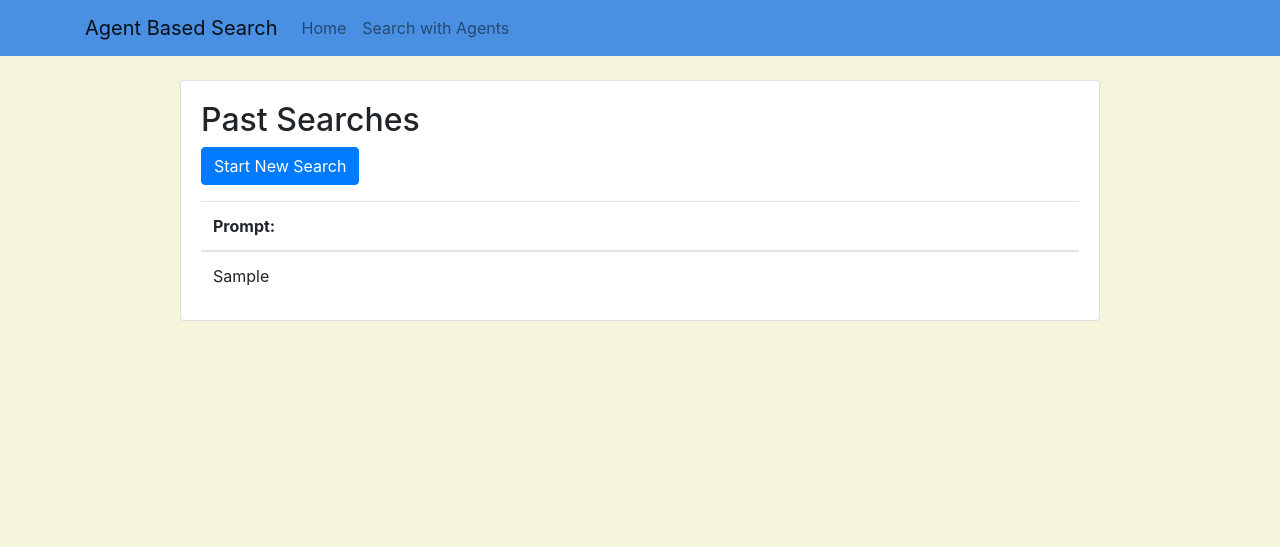
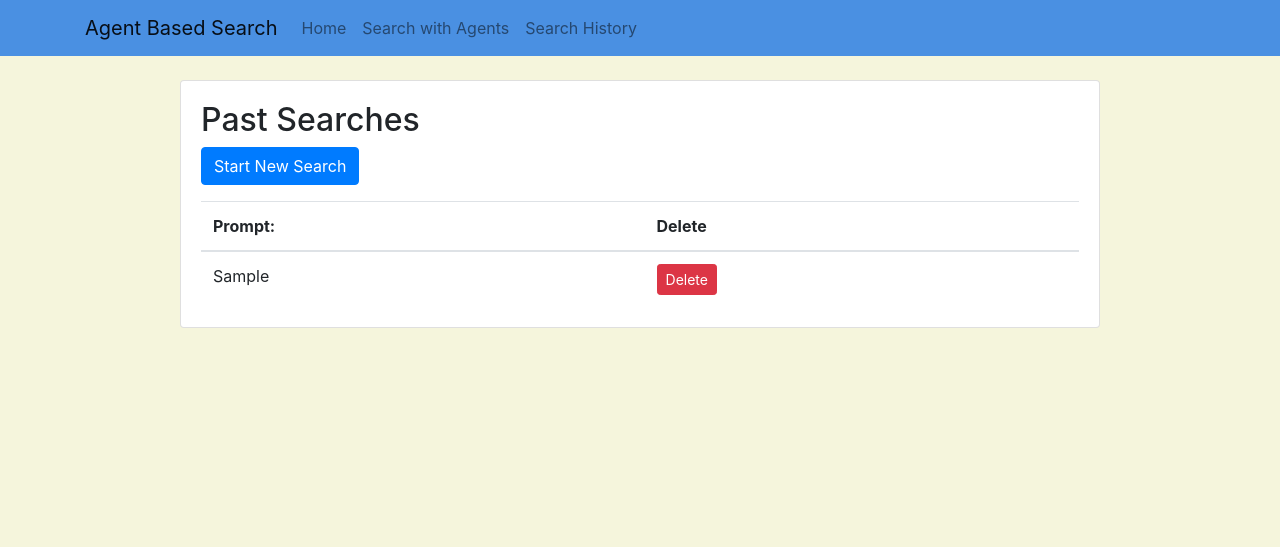
Before and after one commit to Kevin-Rush/agent_search_djproject, a Django app: template mysite/templates/prompt_list.html in a window 1280 px wide. Shown: the top 547 px of the page. Run offline with Django 3.2, Linux system fonts and the light colour scheme; the template is opened without the code that fills it: values that come from a table or form of the project are taken from there, others are empty; tables that the repository leaves empty hold one stand-in row (values such as "Sample post"); parts of the project's set-up code (start-up, migrations or seed data) failed here and were passed over; some libraries are stand-ins or nearby versions.

Commit message:
added delete button

```diff
--- a/mysite/core/views.py
+++ b/mysite/core/views.py
@@ -25,3 +25,9 @@ def make_search(request):
     return render(request, "make_search.html", {
         "form": form
     })
+
+def delete_prompt(request, pk):
+    if request.method == "POST":
+        prompt = Prompt.objects.get(pk=pk)
+        prompt.delete()
+    return redirect('prompt_list')
--- a/mysite/templates/base.html
+++ b/mysite/templates/base.html
@@ -21,6 +21,9 @@
           </li>
           <li class="nav-item">
             <a class="nav-link" href="{% url 'make_search' %}">Search with Agents</a>
+          </li>
+          <li class="nav-item">
+            <a class="nav-link" href="{% url 'prompt_list' %}">Search History</a>
           </li>
         </ul>
       </div>
--- a/mysite/templates/prompt_list.html
+++ b/mysite/templates/prompt_list.html
@@ -12,12 +12,19 @@
     <thead>
         <tr>
             <th>Prompt: </th>
+            <th>Delete</th>
         </tr>
     </thead>
     <tbody>
         {% for prompt in prompts %}
         <tr>
             <td>{{ prompt.user_prompt }}</td>
+            <td>
+                <form method="post" action="{% url 'delete_prompt' prompt.pk %}">
+                    {% csrf_token %}
+                    <button type="submit" class="btn btn-danger btn-sm">Delete</button>
+                </form>
+            </td>
         </tr>
         {% endfor %}
     </tbody>
--- a/mysite/urls.py
+++ b/mysite/urls.py
@@ -10,6 +10,7 @@ urlpatterns = [
     path('', views.Home.as_view(), name='home'),
     path('make_search/', views.make_search, name='make_search'),
     path('prompt_list/', views.prompt_list, name='prompt_list'),
+    path('prompt_list/<int:pk>/', views.delete_prompt, name='delete_prompt'),
 
     path('admin/', admin.site.urls),
 ]
```
